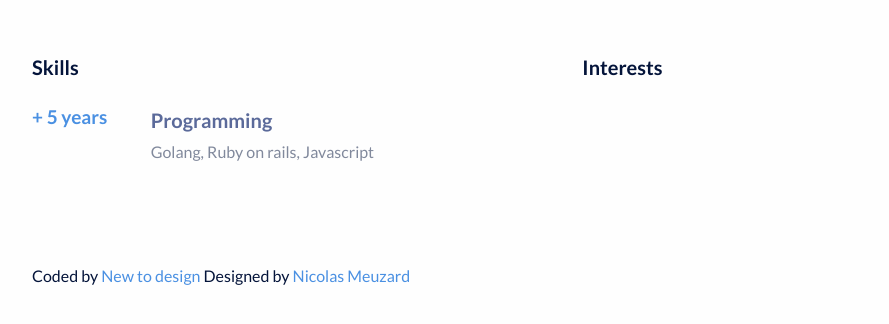
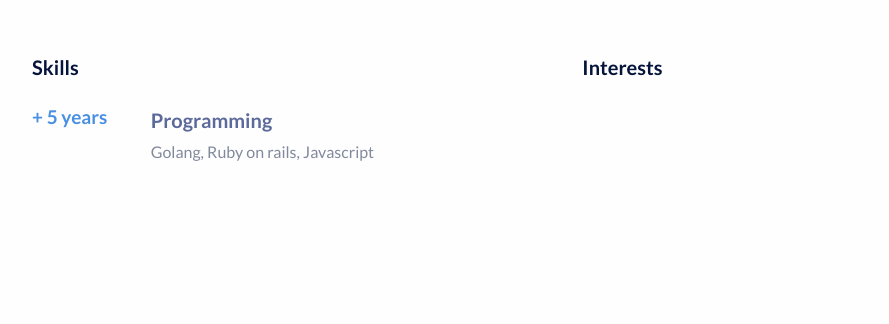
Before and after one commit to kettesMark/kettoe.github.io, a plain HTML site: page index.html in a window 1280 px wide. Shown: the part 282-606 px from the top of the page, without its empty margins (58-947 px from the left). Drawn offline with Linux system fonts and the light colour scheme.

Commit message:
Update index.html

```diff
--- a/index.html
+++ b/index.html
@@ -155,7 +155,7 @@
 
 
 	<footer class="container">
-		<span style="font-size: 16px; margin-top: ">Coded by <a href="https://newtodesign.com/">New to design </a> Designed by <a href="https://dribbble.com/shots/4342703-Minimal-resume-freebie-for-junior-self-taught-people">Nicolas Meuzard</a></span>
+		<span style="font-size: 16px; margin-top: "></span>
 	</footer>
 
 
```
